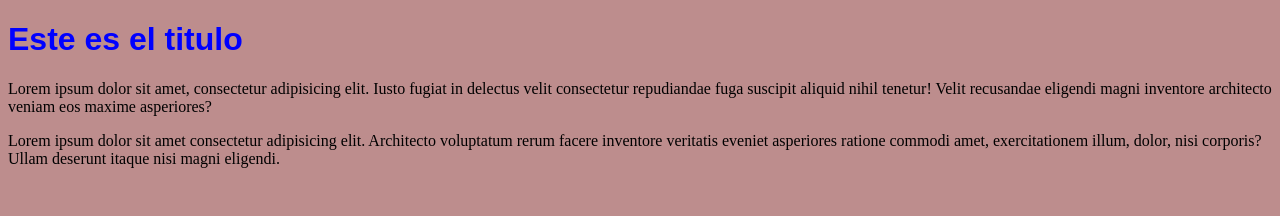
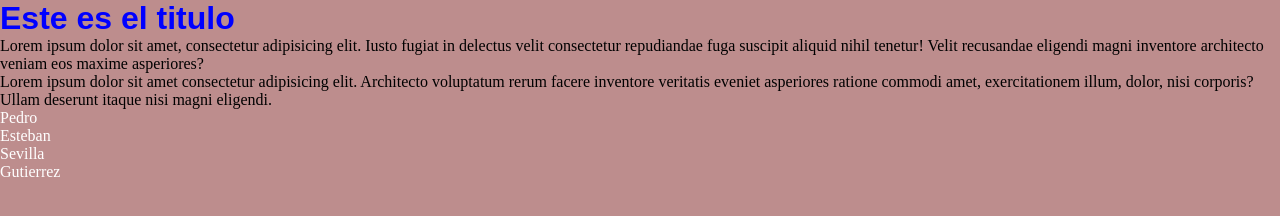
Before and after one commit to esteban1810/Prueba_Git, a plain HTML site: page index.html in a window 1280 px wide. Drawn offline with Linux system fonts and the light colour scheme.

Commit message:
Adiciones

```diff
--- a/css/style.css
+++ b/css/style.css
@@ -1,3 +1,8 @@
+* {
+    padding: 0;
+    margin: 0;
+}
+
 body {
     background-color: rgb(189, 141, 141);
 }
@@ -6,3 +11,9 @@ h1 {
     color: blue;
     font-family: Arial, Helvetica, sans-serif;
 }
+
+a {
+    text-decoration: none;
+    display: block;
+    color: white;
+}
--- a/index.html
+++ b/index.html
@@ -11,5 +11,10 @@
     <h1>Este es el titulo</h1>
     <p>Lorem ipsum dolor sit amet, consectetur adipisicing elit. Iusto fugiat in delectus velit consectetur repudiandae fuga suscipit aliquid nihil tenetur! Velit recusandae eligendi magni inventore architecto veniam eos maxime asperiores?</p>
     <p>Lorem ipsum dolor sit amet consectetur adipisicing elit. Architecto voluptatum rerum facere inventore veritatis eveniet asperiores ratione commodi amet, exercitationem illum, dolor, nisi corporis? Ullam deserunt itaque nisi magni eligendi.</p>
+    <a href="#">Pedro</a>
+    <a href="#">Esteban</a>
+    <a href="#">Sevilla</a>
+    <a href="#">Gutierrez</a>
+    <script src="js/animation.js"></script>
 </body>
 </html>
--- a/js/animation.js
+++ b/js/animation.js
@@ -4,3 +4,5 @@
 // queremos
 // estar
 // ?
+
+alert('Yo no se que pase');
```
